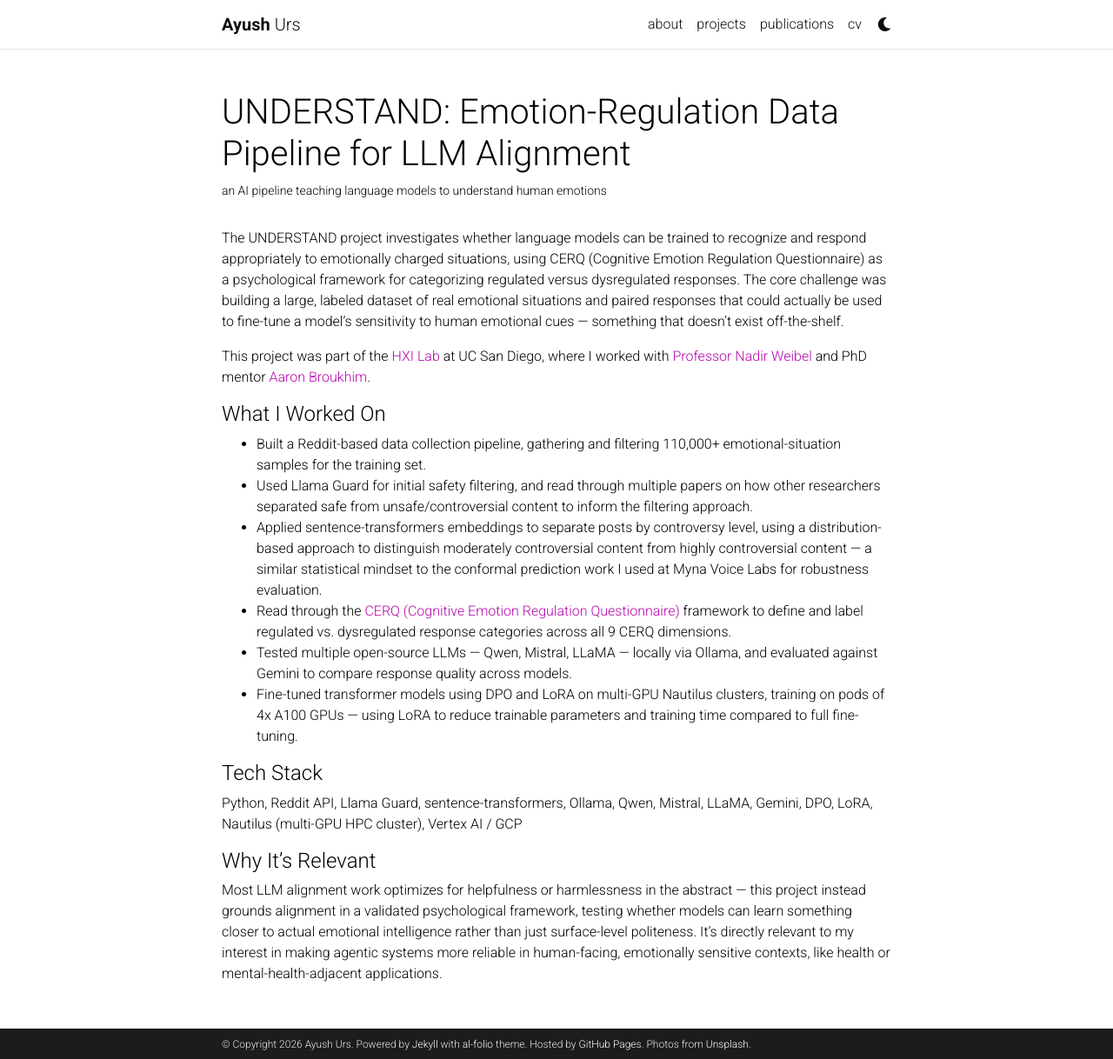
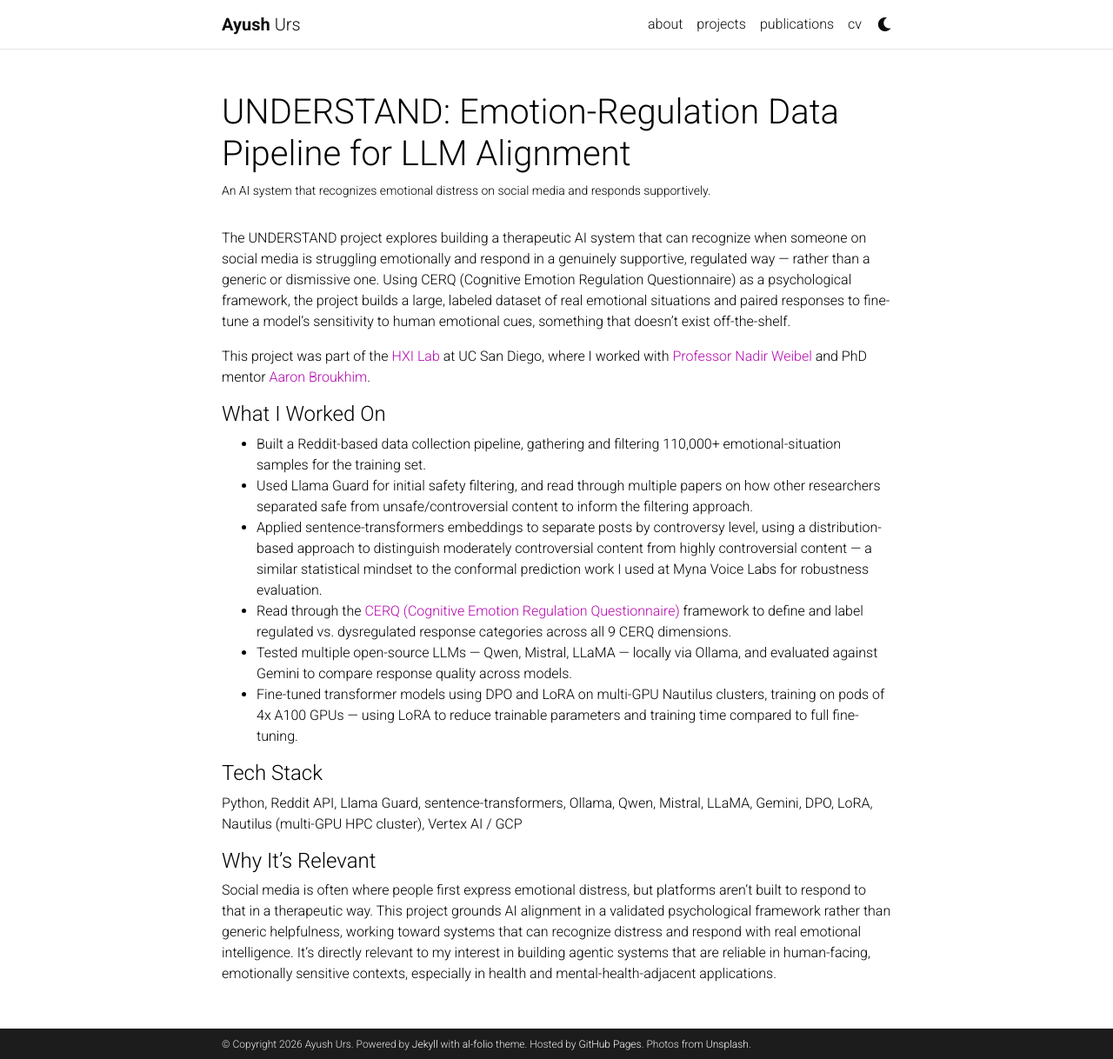
Before and after one commit to ayush11z/ayush11z.github.io, a Jekyll site: the page built from _projects/understand-emotion-regulation.md, in a window 1280 px wide and 1218 px high. Shown: the whole window at 87% size. Built offline with Jekyll 4.4.1, drawn with Linux system fonts in a browser that asks for light colours; comment, search, counter and statistics services are not loaded; a style sheet for code colours, icons or effects is not loaded.

Commit message:
Rewrite UNDERSTAND project copy for a supportive-AI framing
Co-Authored-By: Claude Sonnet 5 <noreply@anthropic.com>

```diff
--- a/_projects/understand-emotion-regulation.md
+++ b/_projects/understand-emotion-regulation.md
@@ -1,13 +1,13 @@
 ---
 layout: page
 title: "UNDERSTAND: Emotion-Regulation Data Pipeline for LLM Alignment"
-description: an AI pipeline teaching language models to understand human emotions
+description: An AI system that recognizes emotional distress on social media and responds supportively.
 img:
 importance: 1
 category: work
 ---
 
-The UNDERSTAND project investigates whether language models can be trained to recognize and respond appropriately to emotionally charged situations, using CERQ (Cognitive Emotion Regulation Questionnaire) as a psychological framework for categorizing regulated versus dysregulated responses. The core challenge was building a large, labeled dataset of real emotional situations and paired responses that could actually be used to fine-tune a model's sensitivity to human emotional cues — something that doesn't exist off-the-shelf.
+The UNDERSTAND project explores building a therapeutic AI system that can recognize when someone on social media is struggling emotionally and respond in a genuinely supportive, regulated way — rather than a generic or dismissive one. Using CERQ (Cognitive Emotion Regulation Questionnaire) as a psychological framework, the project builds a large, labeled dataset of real emotional situations and paired responses to fine-tune a model's sensitivity to human emotional cues, something that doesn't exist off-the-shelf.
 
 This project was part of the [HXI Lab](https://hxi.ucsd.edu/) at UC San Diego, where I worked with [Professor Nadir Weibel](https://hxi.ucsd.edu/author/nadir-weibel/) and PhD mentor [Aaron Broukhim](https://aabroukh.github.io/).
 
@@ -26,4 +26,4 @@ Python, Reddit API, Llama Guard, sentence-transformers, Ollama, Qwen, Mistral, L
 
 #### Why It's Relevant
 
-Most LLM alignment work optimizes for helpfulness or harmlessness in the abstract — this project instead grounds alignment in a validated psychological framework, testing whether models can learn something closer to actual emotional intelligence rather than just surface-level politeness. It's directly relevant to my interest in making agentic systems more reliable in human-facing, emotionally sensitive contexts, like health or mental-health-adjacent applications.
+Social media is often where people first express emotional distress, but platforms aren't built to respond to that in a therapeutic way. This project grounds AI alignment in a validated psychological framework rather than generic helpfulness, working toward systems that can recognize distress and respond with real emotional intelligence. It's directly relevant to my interest in building agentic systems that are reliable in human-facing, emotionally sensitive contexts, especially in health and mental-health-adjacent applications.
```
